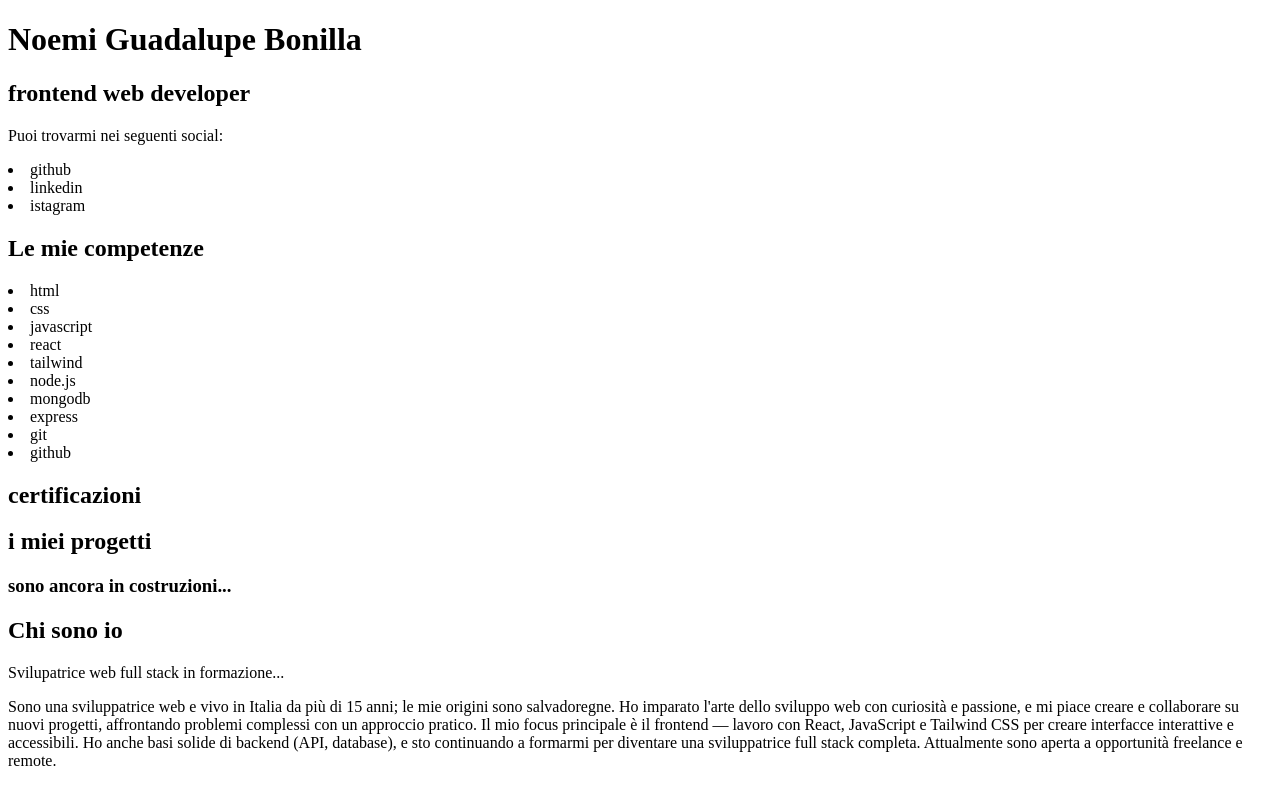
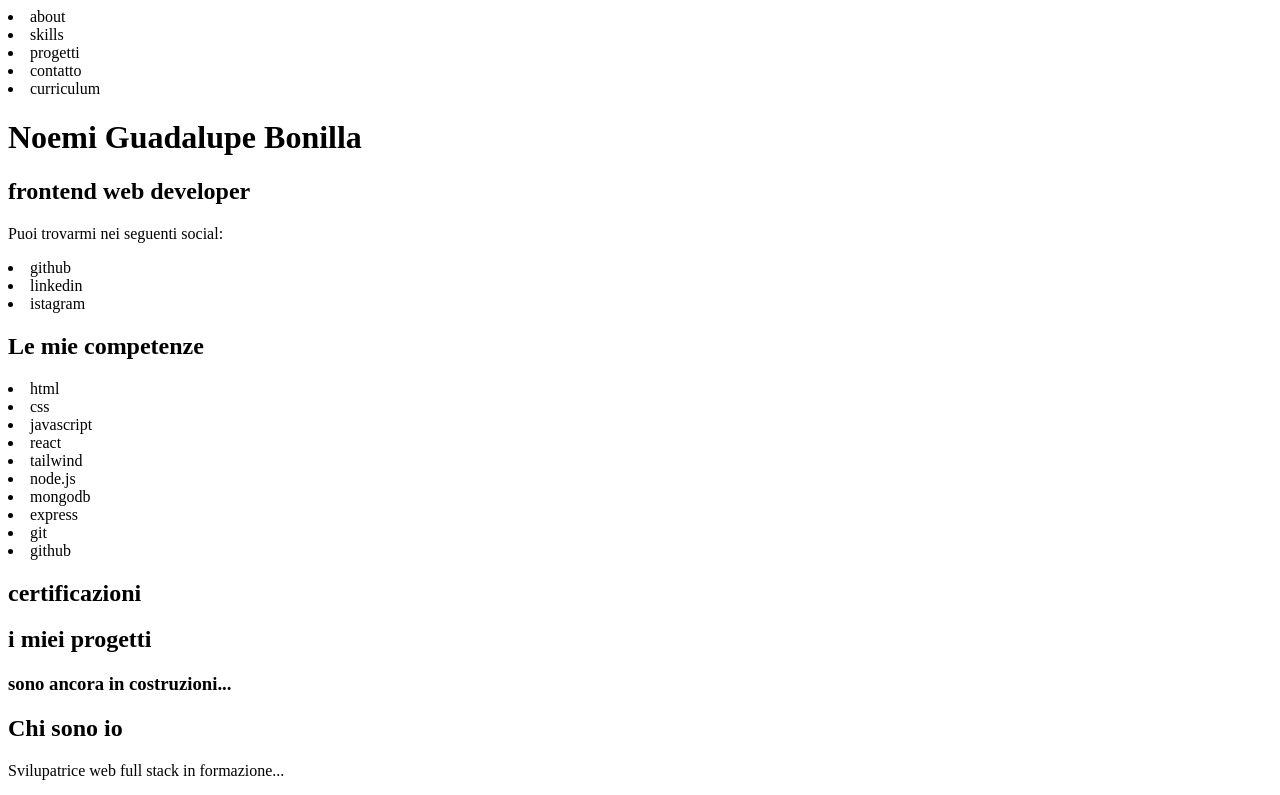
Before and after one commit to noemig-19/portfolio, a React (Vite) app: page / in a window 1280 px wide. Shown: the top 795 px of the page. Built offline with nearby package versions, Linux system fonts and the light colour scheme.

Commit message:
creazione del na

```diff
--- a/src/App.jsx
+++ b/src/App.jsx
@@ -1,9 +1,11 @@
+import Navbar from "./components/Navbar"
 
 
 
 function App() {
   return (
     <>
+    <Navbar/>
       <header>
         <h1> Noemi Guadalupe Bonilla</h1>
         <h2>frontend web developer</h2>
--- /dev/null
+++ b/src/components/Navbar.jsx
@@ -0,0 +1,14 @@
+
+function Navbar() {
+  return (
+    <nav>
+        <li>about</li>
+        <li>skills</li>
+        <li>progetti</li>
+        <li>contatto</li>
+        <li>curriculum</li>
+    </nav>
+  )
+}
+
+export default Navbar
```
